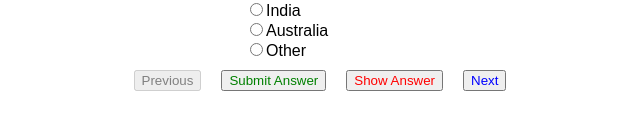
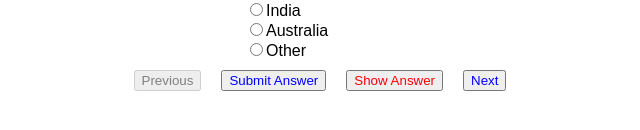
Before and after one commit to sandeepgokhale/janata-curfew, a React (Create React App) app: page / in a window 1280 px wide. Shown: the part 176-306 px from the top of the page, without its empty margins (320-960 px from the left). Built offline with nearby package versions, Linux system fonts and the light colour scheme.

Commit message:
Disabled Buttons
When a Question is Answered or Show Answer Buttons is clicked

```diff
--- a/src/DisplayButtonGroup.js
+++ b/src/DisplayButtonGroup.js
@@ -22,15 +22,27 @@ const DisplayButtonGroup = ({
         Previous
       </button>
       <button
-        className="btn btnGreen"
-        style={{ color: "green" }}
+        className={
+          questions[questionNo].answeredRequested === true
+            ? "btn btnGrey"
+            : "btn btnBlue"
+        }
+        disabled={
+          questions[questionNo].answeredRequested === true ? true : false
+        }
         onClick={() => updateAttemptedAnswer(tempRadioSelection)}
       >
         Submit Answer
       </button>
       <button
-        className="btn btnRed"
-        style={{ color: "red" }}
+        className={
+          questions[questionNo].answeredRequested === true
+            ? "btn btnGrey"
+            : "btn btnRed"
+        }
+        disabled={
+          questions[questionNo].answeredRequested === true ? true : false
+        }
         onClick={() => revealAnswer()}
       >
         Show Answer
```
